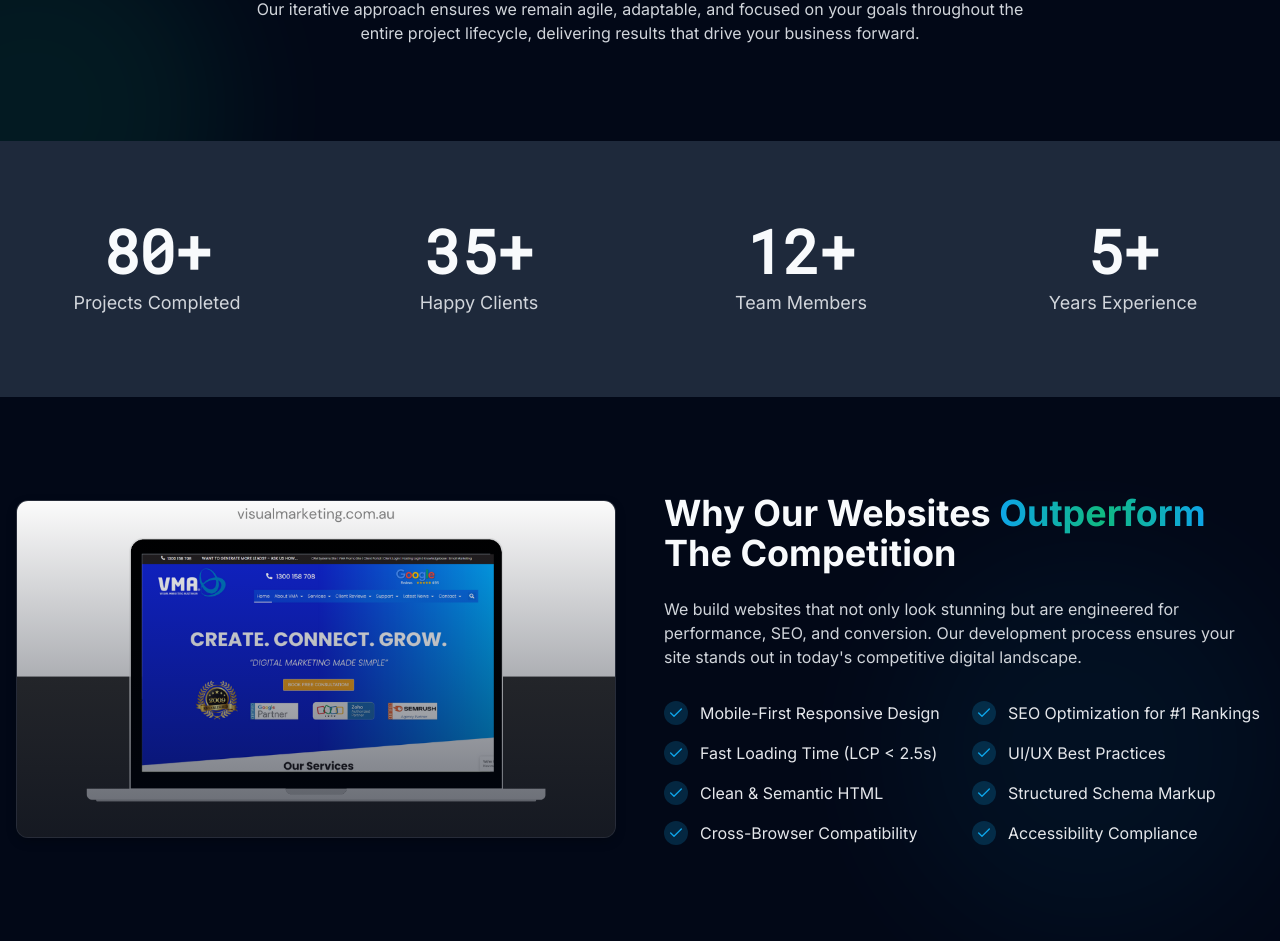
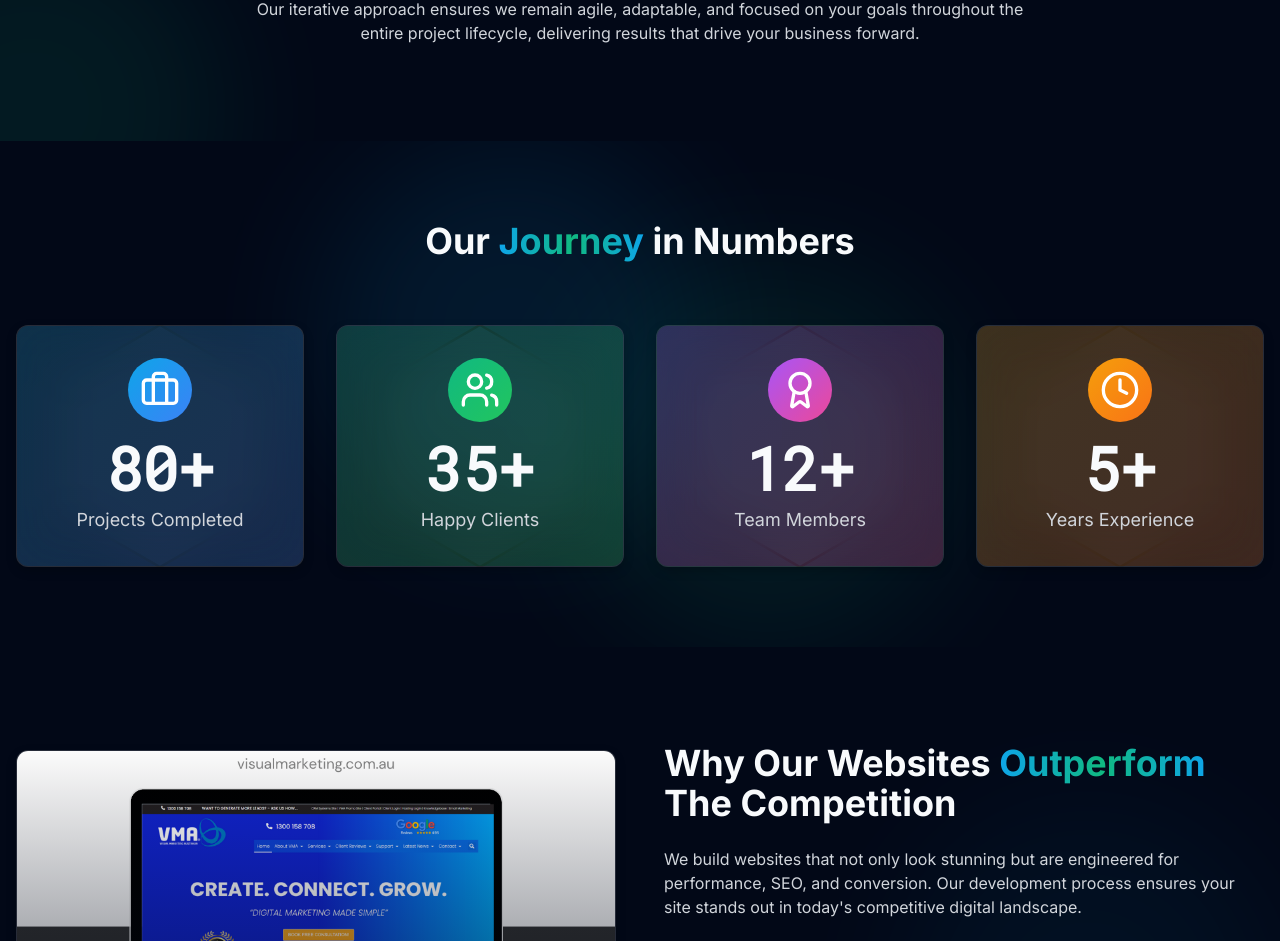
Before and after one commit to Tashin360/sleekglass-websymphony-48, a React (Vite) app: page / in a window 1280 px wide. Shown: the part 3510-4451 px from the top of the page. Built offline with nearby package versions, Linux system fonts and the light colour scheme.

Commit message:
Refactor: Update code

```diff
--- a/src/components/ProjectsCounter.tsx
+++ b/src/components/ProjectsCounter.tsx
@@ -1,12 +1,37 @@
 
 import { useState, useEffect, useRef } from 'react';
-import { motion, useInView } from 'framer-motion';
+import { motion, useInView, useAnimationControls } from 'framer-motion';
+import { Award, Users, Briefcase, Clock } from 'lucide-react';
 
 const stats = [
-  { value: 80, label: 'Projects Completed', symbol: '+' },
-  { value: 35, label: 'Happy Clients', symbol: '+' },
-  { value: 12, label: 'Team Members', symbol: '+' },
-  { value: 5, label: 'Years Experience', symbol: '+' }
+  {
+    value: 80,
+    label: 'Projects Completed',
+    symbol: '+',
+    icon: <Briefcase className="w-10 h-10" />,
+    color: 'from-neon-blue to-blue-500'
+  },
+  {
+    value: 35,
+    label: 'Happy Clients',
+    symbol: '+',
+    icon: <Users className="w-10 h-10" />,
+    color: 'from-neon-green to-green-500'
+  },
+  {
+    value: 12,
+    label: 'Team Members',
+    symbol: '+',
+    icon: <Award className="w-10 h-10" />,
+    color: 'from-purple-500 to-pink-500'
+  },
+  {
+    value: 5,
+    label: 'Years Experience',
+    symbol: '+',
+    icon: <Clock className="w-10 h-10" />,
+    color: 'from-amber-500 to-orange-500'
+  }
 ];
 
 const Counter = ({ value, duration, symbol }: { value: number, duration: number, symbol: string }) => {
@@ -42,9 +67,26 @@ const Counter = ({ value, duration, symbol }: { value: number, duration: number,
 
 const ProjectsCounter = () => {
   return (
-    <section className="py-20 relative bg-secondary">
-      <div className="container mx-auto px-4">
-        <div className="grid grid-cols-1 md:grid-cols-2 lg:grid-cols-4 gap-10">
+    <section className="py-20 relative">
+      {/* Blurred background circles */}
+      <div className="absolute inset-0 overflow-hidden">
+        <div className="absolute top-0 left-1/4 w-96 h-96 bg-neon-blue opacity-10 rounded-full filter blur-3xl"></div>
+        <div className="absolute bottom-0 right-1/4 w-96 h-96 bg-neon-green opacity-10 rounded-full filter blur-3xl"></div>
+      </div>
+
+      {/* Content */}
+      <div className="container mx-auto px-4 relative z-10">
+        <motion.h2
+          initial={{ opacity: 0, y: 20 }}
+          whileInView={{ opacity: 1, y: 0 }}
+          viewport={{ once: true }}
+          transition={{ duration: 0.5 }}
+          className="text-3xl md:text-4xl font-bold text-center mb-16"
+        >
+          Our <span className="text-gradient">Journey</span> in Numbers
+        </motion.h2>
+
+        <div className="grid grid-cols-2 lg:grid-cols-4 gap-8">
           {stats.map((stat, index) => (
             <motion.div
               key={index}
@@ -52,12 +94,71 @@ const ProjectsCounter = () => {
               whileInView={{ opacity: 1, y: 0 }}
               viewport={{ once: true, margin: "-100px" }}
               transition={{ delay: index * 0.1, duration: 0.5 }}
-              className="text-center"
+              className="relative"
             >
-              <div className="mb-2">
-                <Counter value={stat.value} duration={2} symbol={stat.symbol} />
+              {/* Hexagon background */}
+              <div className="absolute inset-0 -z-10">
+                <svg viewBox="0 0 100 100" className="w-full h-full">
+                  <defs>
+                    <linearGradient id={`gradient-${index}`} x1="0%" y1="0%" x2="100%" y2="100%">
+                      <stop offset="0%" className={`stop-${stat.color.split(' ')[0]}`} />
+                      <stop offset="100%" className={`stop-${stat.color.split(' ')[1]}`} />
+                    </linearGradient>
+                  </defs>
+                  <polygon
+                    points="50 0, 93.3 25, 93.3 75, 50 100, 6.7 75, 6.7 25"
+                    fill="rgba(255,255,255,0.03)"
+                    stroke={`url(#gradient-${index})`}
+                    strokeWidth="1"
+                    className="filter drop-shadow-lg"
+                  />
+                </svg>
               </div>
-              <p className="text-gray-300 text-lg">{stat.label}</p>
+
+              {/* Card content */}
+              <div className="glass h-full p-8 rounded-xl flex flex-col items-center justify-center text-center relative z-10 overflow-hidden hover:border-opacity-50 transition-all duration-300">
+                {/* Animated gradient border effect */}
+                <motion.div
+                  className={`absolute inset-0 -z-10 bg-gradient-to-br ${stat.color} opacity-20`}
+                  initial={{ opacity: 0 }}
+                  whileInView={{ opacity: 0.2 }}
+                  viewport={{ once: true }}
+                  transition={{ delay: 0.3 + index * 0.1, duration: 0.5 }}
+                />
+
+                {/* Icon with gradient */}
+                <motion.div
+                  initial={{ scale: 0, opacity: 0 }}
+                  whileInView={{ scale: 1, opacity: 1 }}
+                  viewport={{ once: true }}
+                  transition={{ delay: 0.2 + index * 0.1, duration: 0.5, type: "spring" }}
+                  className={`mb-4 p-3 rounded-full bg-gradient-to-br ${stat.color} text-white`}
+                >
+                  {stat.icon}
+                </motion.div>
+
+                {/* Counter */}
+                <motion.div
+                  initial={{ y: 20, opacity: 0 }}
+                  whileInView={{ y: 0, opacity: 1 }}
+                  viewport={{ once: true }}
+                  transition={{ delay: 0.3 + index * 0.1, duration: 0.5 }}
+                  className="mb-2"
+                >
+                  <Counter value={stat.value} duration={2} symbol={stat.symbol} />
+                </motion.div>
+
+                {/* Label */}
+                <motion.p
+                  initial={{ y: 20, opacity: 0 }}
+                  whileInView={{ y: 0, opacity: 1 }}
+                  viewport={{ once: true }}
+                  transition={{ delay: 0.4 + index * 0.1, duration: 0.5 }}
+                  className="text-gray-300 text-lg"
+                >
+                  {stat.label}
+                </motion.p>
+              </div>
             </motion.div>
           ))}
         </div>
--- a/src/index.css
+++ b/src/index.css
@@ -123,4 +123,56 @@
   .hover-glow:hover {
     @apply shadow-[0_0_15px_rgba(14,165,233,0.7)];
   }
+
+  /* Gradient stops for our SVG hexagons */
+  .stop-from-neon-blue {
+    stop-color: #0ea5e9;
+  }
+
+  .stop-to-blue-500 {
+    stop-color: #3b82f6;
+  }
+
+  .stop-from-neon-green {
+    stop-color: #10b981;
+  }
+
+  .stop-to-green-500 {
+    stop-color: #22c55e;
+  }
+
+  .stop-from-purple-500 {
+    stop-color: #a855f7;
+  }
+
+  .stop-to-pink-500 {
+    stop-color: #ec4899;
+  }
+
+  .stop-from-amber-500 {
+    stop-color: #f59e0b;
+  }
+
+  .stop-to-orange-500 {
+    stop-color: #f97316;
+  }
+
+  /* Hexagon animation */
+  @keyframes rotate {
+    0% { transform: rotate(0deg); }
+    100% { transform: rotate(360deg); }
+  }
+
+  .animate-slow-spin {
+    animation: rotate 30s linear infinite;
+  }
+
+  /* Radial gradient backgrounds */
+  .radial-gradient-blue {
+    background: radial-gradient(circle at center, rgba(14, 165, 233, 0.15) 0%, rgba(14, 165, 233, 0) 70%);
+  }
+
+  .radial-gradient-green {
+    background: radial-gradient(circle at center, rgba(16, 185, 129, 0.15) 0%, rgba(16, 185, 129, 0) 70%);
+  }
 }
```
